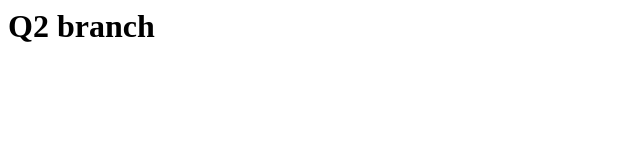
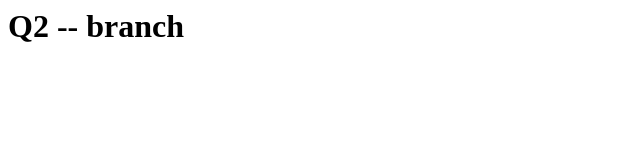
Before and after one commit to avshelke1996/multibranch, a plain HTML site: page index.html in a window 1280 px wide. Shown: the whole page, without its empty margins (0-640 px from the left). Drawn offline with Linux system fonts and the light colour scheme.

Commit message:
Update index.html

```diff
--- a/index.html
+++ b/index.html
@@ -1 +1 @@
-<h1>Q2 branch</h1>
+<h1>Q2 -- branch</h1>
```
